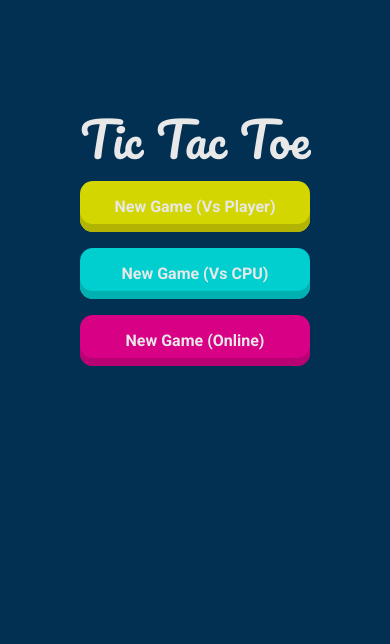
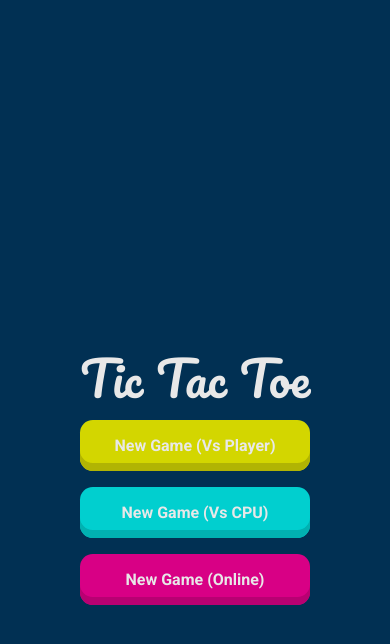
Before and after one commit to itzUmair/tic-tac-toe, a React (Vite) app in the folder client/: page / in a window 390 px wide. Shown: the top 644 px of the page. Built offline with nearby package versions, Linux system fonts and the light colour scheme.

Commit message:
fixed alignment on mobile devices

```diff
--- a/client/src/index.css
+++ b/client/src/index.css
@@ -41,3 +41,9 @@ main {
   display: flex;
   justify-content: center;
 }
+
+@media (max-width: 767px) {
+  main {
+    align-items: center;
+  }
+}
```
